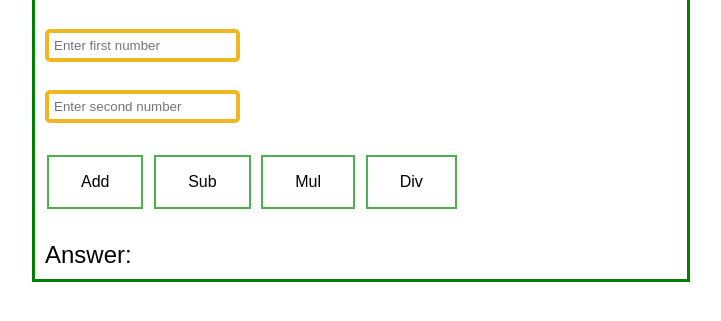
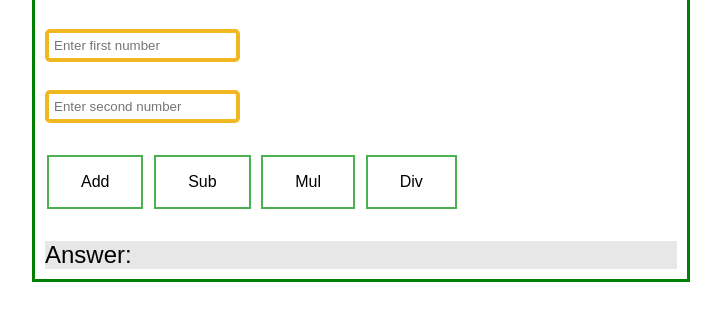
Before and after one commit to ddjain/githubdemo, a plain HTML site: page index.html in a window 1280 px wide. Shown: the part 111-432 px from the top of the page, without its empty margins (279-1000 px from the left). Drawn offline with Linux system fonts and the light colour scheme.

Commit message:
added style for output label

```diff
--- a/index.html
+++ b/index.html
@@ -54,6 +54,7 @@
     background-color: #4CAF50;
     color: white;
   }
+  .answer {background-color: #e7e7e7; color: black;}
   </style>
         </head>
         <body>
@@ -68,7 +69,9 @@
             <button type="button" onclick="div()"  name="button">Div</button>
 
             <br><br>
-            Answer:  <span id="answer"> </span>
+            <div class="answer">
+              Answer:  <span id="answer"> </span>
+            <div>
           <div>
         </body>
 </html>
```
